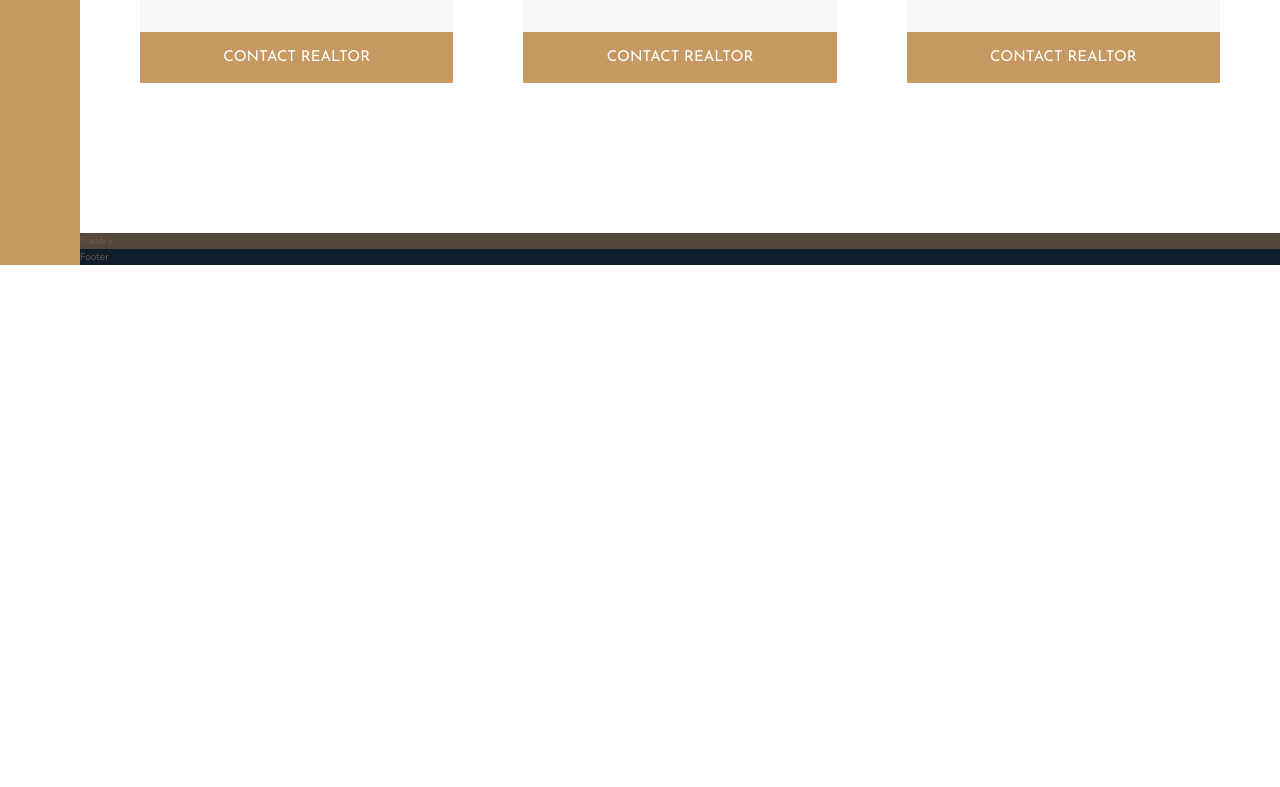
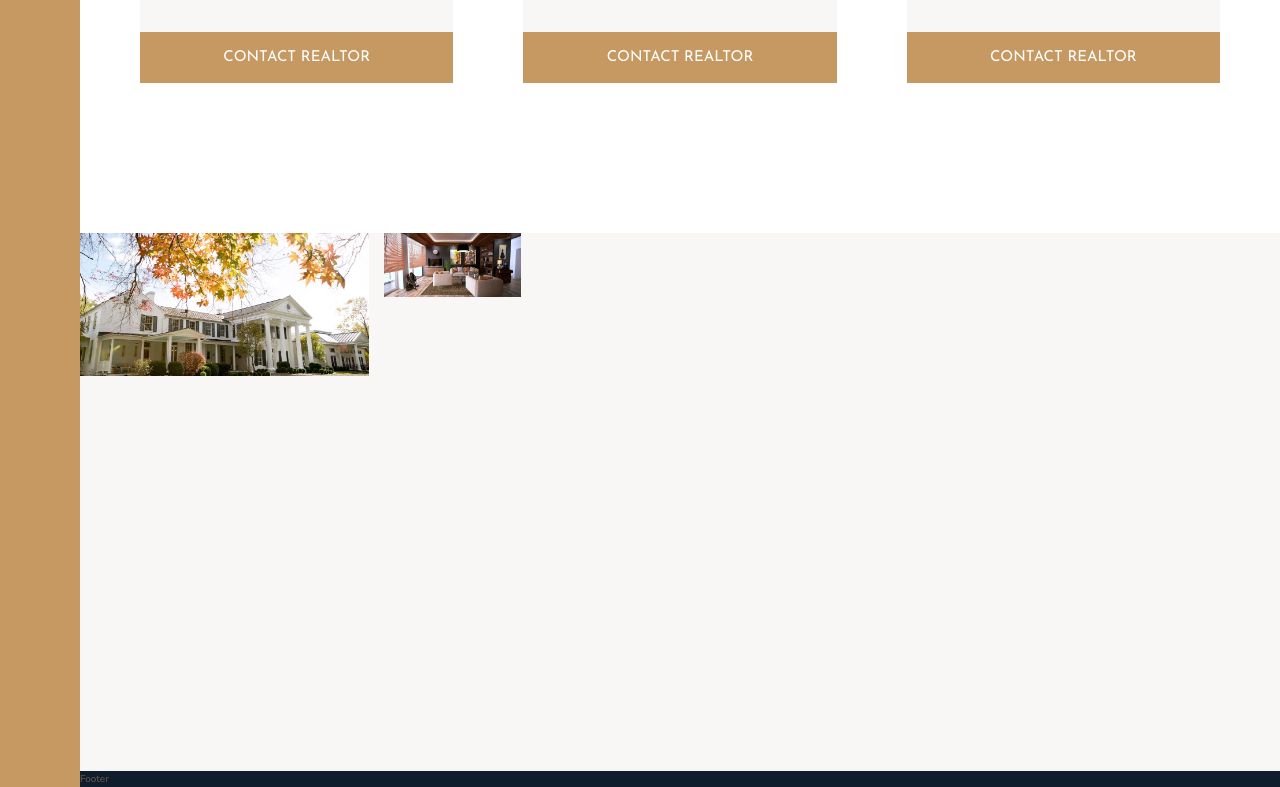
Before and after one commit to gilberto-espinoso/nexter-landing-page, a website: page index.html in a window 1280 px wide. Shown: the part 2597-3384 px from the top of the page. Before the commit the page ends 2862 px from the top, so only its background shows below. Drawn offline with nearby package versions, Linux system fonts and the light colour scheme.

Commit message:
feat: building the gallery part-1

```diff
--- a/index.html
+++ b/index.html
@@ -328,7 +328,14 @@
       </div>
     </section>
 
-    <section class="gallery">Gallery</section>
+    <section class="gallery">
+      <figure class="gallery__item gallery__item--1">
+        <img src="img/gal-1.jpeg" alt="Gallery 1" class="gallery__img" />
+      </figure>
+      <figure class="gallery__item gallery__item--2">
+        <img src="img/gal-2.jpeg" alt="Gallery 2" class="gallery__img" />
+      </figure>
+    </section>
 
     <footer class="footer">Footer</footer>
   </body>
--- a/sass/_gallery.scss
+++ b/sass/_gallery.scss
@@ -1,4 +1,23 @@
 .gallery {
-  background-color: $color-grey-dark-1;
+  background-color: $color-grey-light-1;
   grid-column: full-start / full-end;
+
+  display: grid;
+  grid-template-columns: repeat(8, 1fr);
+  grid-template-rows: repeat(7, 5vw);
+  gap: 1.5rem;
+
+  &__item {
+    &--1 {
+      grid-row: 1 / span 2;
+      grid-column: 1 / span 2;
+    }
+  }
+
+  &__img {
+    width: 100%;
+    height: 100%;
+    object-fit: cover;
+    display: block;
+  }
 }
```
Also changed, not shown: css/style.css.
